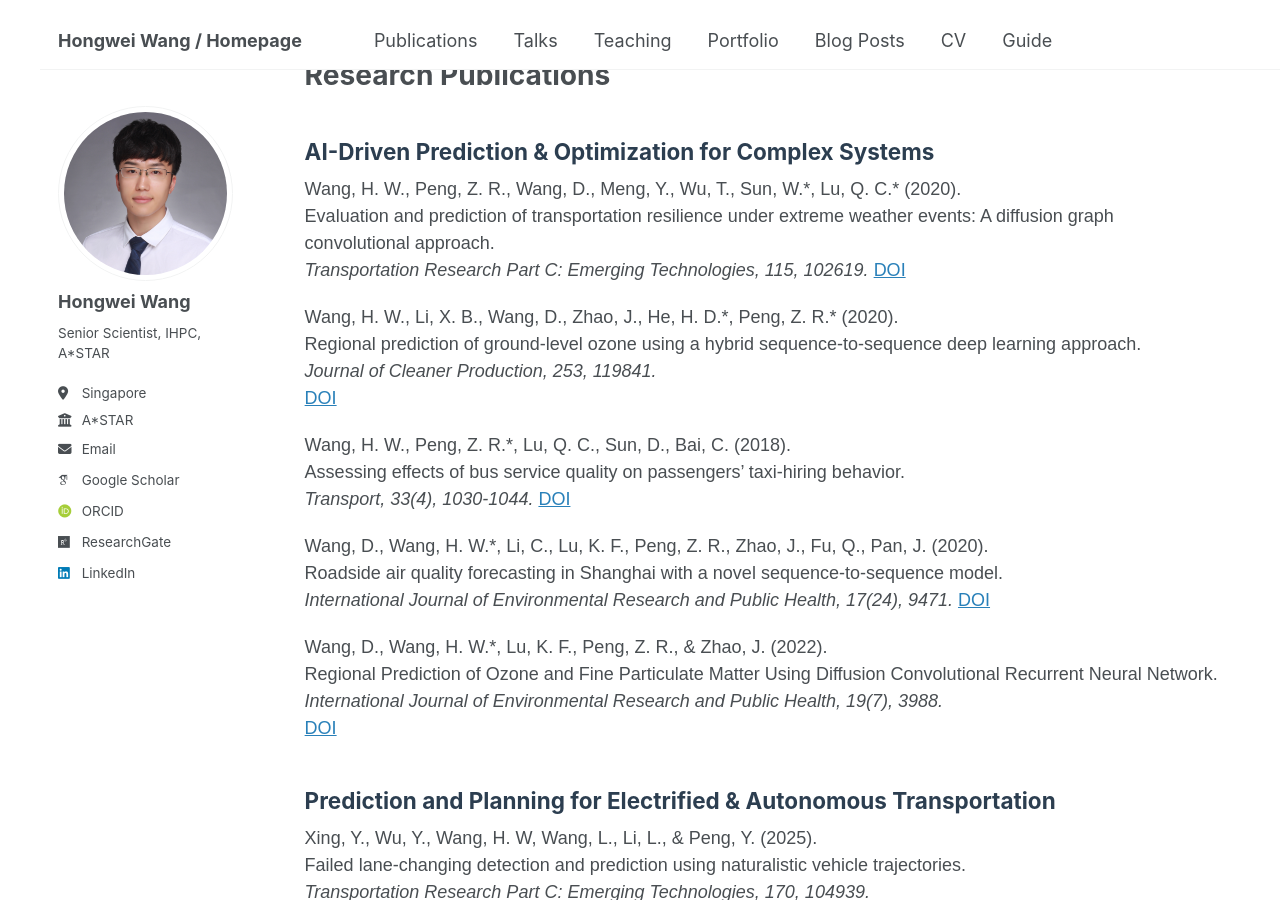
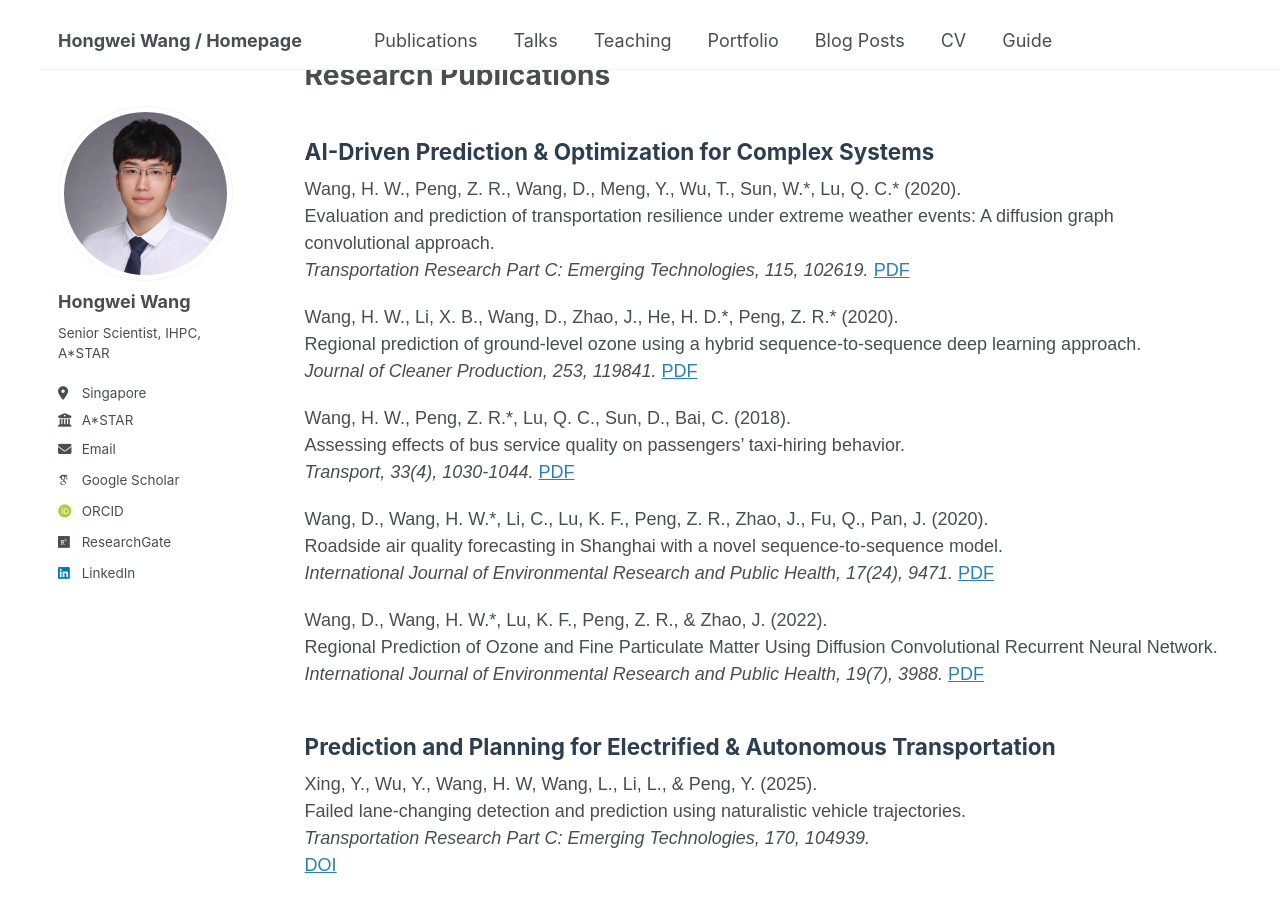
Before and after one commit to hongweiwang-lab/hongweiwang-lab.github.io, a Jekyll site: the page built from _pages/about.md, in a window 1280 px wide and 900 px high, scrolled down 1381 px. Built offline with Jekyll 4.4.1, drawn with Linux system fonts in a browser that asks for light colours; some web fonts are replaced.

Commit message:
Update about.md

```diff
--- a/_pages/about.md
+++ b/_pages/about.md
@@ -73,32 +73,27 @@ Artificial Intelligence, Prediction & Optimization, Electrified & Autonomous Tra
     <div class="publication">
         Wang, H. W., Peng, Z. R., Wang, D., Meng, Y., Wu, T., Sun, W.*, Lu, Q. C.* (2020). <br>
         Evaluation and prediction of transportation resilience under extreme weather events: A diffusion graph convolutional approach. <br>
-        <i>Transportation Research Part C: Emerging Technologies, 115, 102619.</i>
-        <a href="https://doi.org/10.1016/j.trc.2020.102619">DOI</a>
+        <i>Transportation Research Part C: Emerging Technologies, 115, 102619.</i> <a href="https://doi.org/10.1016/j.trc.2020.102619">PDF</a>
     </div>
     <div class="publication">
         Wang, H. W., Li, X. B., Wang, D., Zhao, J., He, H. D.*, Peng, Z. R.* (2020). <br>
         Regional prediction of ground-level ozone using a hybrid sequence-to-sequence deep learning approach. <br>
-        <i>Journal of Cleaner Production, 253, 119841.</i> <br>
-        <a href="https://doi.org/10.1016/j.jclepro.2019.119841">DOI</a>
+        <i>Journal of Cleaner Production, 253, 119841.</i> <a href="https://doi.org/10.1016/j.jclepro.2019.119841">PDF</a>
     </div>
     <div class="publication">
         Wang, H. W., Peng, Z. R.*, Lu, Q. C., Sun, D., Bai, C. (2018). <br>
         Assessing effects of bus service quality on passengers’ taxi-hiring behavior. <br>
-        <i>Transport, 33(4), 1030-1044.</i>
-        <a href="https://doi.org/10.3846/16484142.2016.1275786">DOI</a>
+        <i>Transport, 33(4), 1030-1044.</i> <a href="https://doi.org/10.3846/16484142.2016.1275786">PDF</a>
     </div>
     <div class="publication">
         Wang, D., Wang, H. W.*, Li, C., Lu, K. F., Peng, Z. R., Zhao, J., Fu, Q., Pan, J. (2020). <br>
         Roadside air quality forecasting in Shanghai with a novel sequence-to-sequence model. <br>
-        <i>International Journal of Environmental Research and Public Health, 17(24), 9471.</i>
-        <a href="https://doi.org/10.3390/ijerph17249471">DOI</a>
+        <i>International Journal of Environmental Research and Public Health, 17(24), 9471.</i> <a href="https://doi.org/10.3390/ijerph17249471">PDF</a>
     </div>
     <div class="publication">
         Wang, D., Wang, H. W.*, Lu, K. F., Peng, Z. R., & Zhao, J. (2022). <br>
         Regional Prediction of Ozone and Fine Particulate Matter Using Diffusion Convolutional Recurrent Neural Network. <br>
-        <i>International Journal of Environmental Research and Public Health, 19(7), 3988.</i> <br>
-        <a href="https://doi.org/10.3390/ijerph19073988">DOI</a>
+        <i>International Journal of Environmental Research and Public Health, 19(7), 3988.</i> <a href="https://doi.org/10.3390/ijerph19073988">PDF</a>
     </div>
 
     <h2>Prediction and Planning for Electrified & Autonomous Transportation</h2>
```
